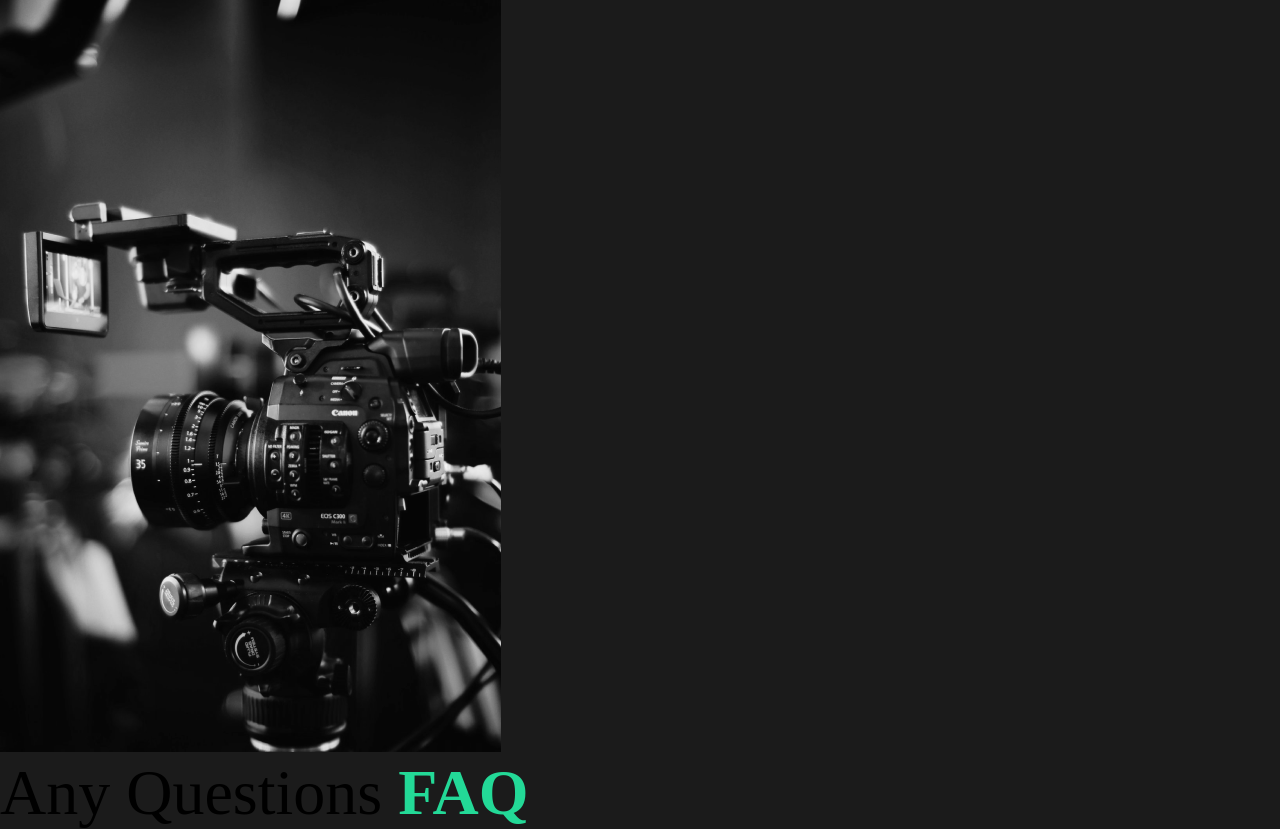
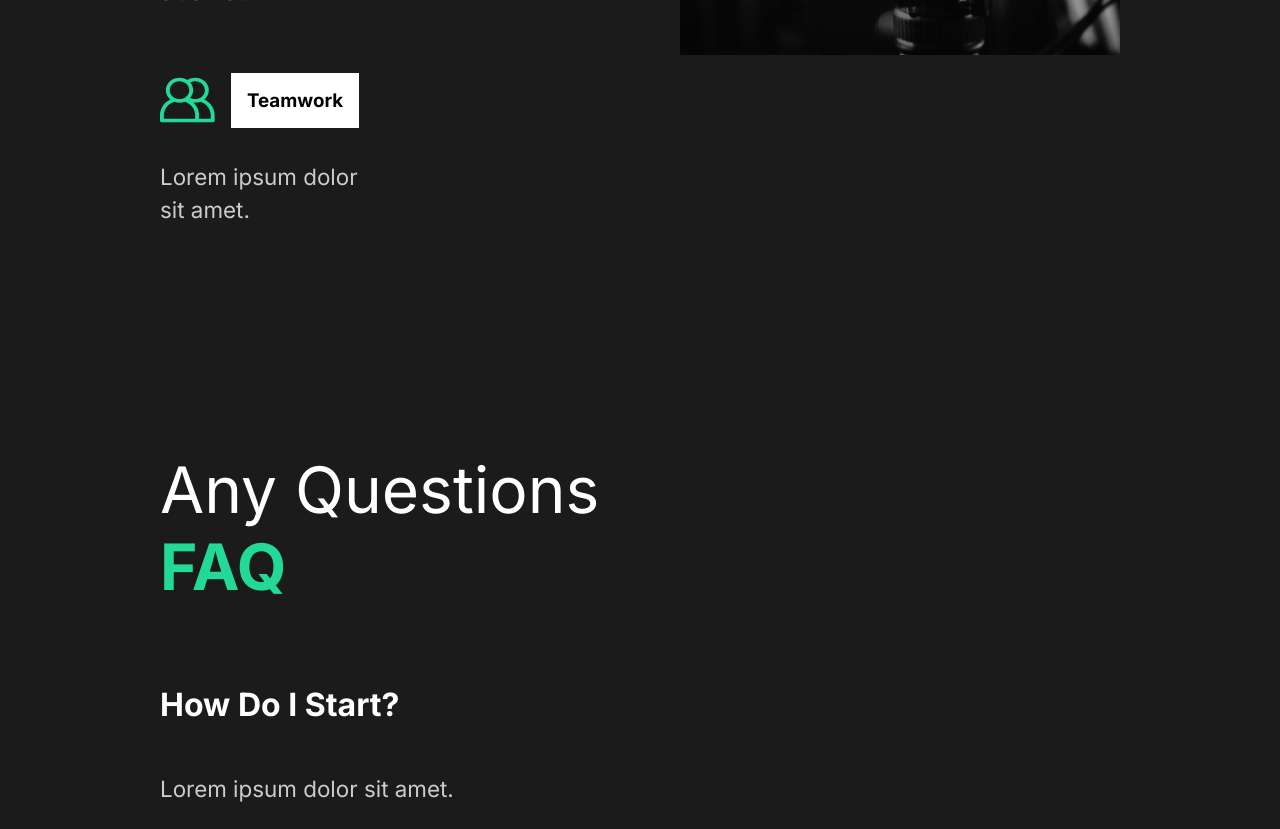
Before and after one commit to thyAshley/React-Sandbox, a React (Create React App) app in the folder portfolio-site/: page / in a window 1280 px wide. Shown: the part 1700-2529 px from the top of the page. Built offline with nearby package versions, Linux system fonts and the light colour scheme.

Commit message:
added all style for about us page

```diff
--- a/portfolio-site/public/index.html
+++ b/portfolio-site/public/index.html
@@ -4,40 +4,16 @@
     <meta charset="utf-8" />
     <link rel="icon" href="%PUBLIC_URL%/favicon.ico" />
     <meta name="viewport" content="width=device-width, initial-scale=1" />
-    <meta name="theme-color" content="#000000" />
-    <meta
-      name="description"
-      content="Web site created using create-react-app"
+
+    <link rel="preconnect" href="https://fonts.gstatic.com" />
+    <link
+      href="https://fonts.googleapis.com/css2?family=Inter:wght@400;700&family=Lobster&display=swap"
+      rel="stylesheet"
     />
-    <link rel="apple-touch-icon" href="%PUBLIC_URL%/logo192.png" />
-    <!--
-      manifest.json provides metadata used when your web app is installed on a
-      user's mobile device or desktop. See https://developers.google.com/web/fundamentals/web-app-manifest/
-    -->
-    <link rel="manifest" href="%PUBLIC_URL%/manifest.json" />
-    <!--
-      Notice the use of %PUBLIC_URL% in the tags above.
-      It will be replaced with the URL of the `public` folder during the build.
-      Only files inside the `public` folder can be referenced from the HTML.
-
-      Unlike "/favicon.ico" or "favicon.ico", "%PUBLIC_URL%/favicon.ico" will
-      work correctly both with client-side routing and a non-root public URL.
-      Learn how to configure a non-root public URL by running `npm run build`.
-    -->
-    <title>React App</title>
+    <title>Portfolio</title>
   </head>
   <body>
     <noscript>You need to enable JavaScript to run this app.</noscript>
     <div id="root"></div>
-    <!--
-      This HTML file is a template.
-      If you open it directly in the browser, you will see an empty page.
-
-      You can add webfonts, meta tags, or analytics to this file.
-      The build step will place the bundled scripts into the <body> tag.
-
-      To begin the development, run `npm start` or `yarn start`.
-      To create a production bundle, use `npm run build` or `yarn build`.
-    -->
   </body>
 </html>
--- a/portfolio-site/src/components/AboutSection.tsx
+++ b/portfolio-site/src/components/AboutSection.tsx
@@ -1,5 +1,5 @@
 import React from "react";
-import styled from "styled-components";
+import { About, Description, Hide, ImageContainer } from "../styles/styles";
 
 import home1 from "../img/home1.png";
 
@@ -34,35 +34,4 @@
   );
 };
 
-const About = styled.div`
-  align-items: center;
-  color: white;
-  display: flex;
-  justify-content: center;
-  min-height: 90vh;
-  padding: 5rem 10rem;
-`;
-
-const Description = styled.div`
-  flex: 1;
-  padding-right: 5rem;
-  h2 {
-    font-weight: lighter;
-  }
-`;
-
-const ImageContainer = styled.div`
-  flex: 1;
-  overflow: hidden;
-  img {
-    height: 80vh;
-    object-fit: cover;
-    width: 100%;
-  }
-`;
-
-const Hide = styled.div`
-  overflow: hidden;
-`;
-
 export default AboutSection;
--- a/portfolio-site/src/components/FaqSection.tsx
+++ b/portfolio-site/src/components/FaqSection.tsx
@@ -1,8 +1,11 @@
 import React from "react";
+import styled from "styled-components";
+
+import { About, Description } from "../styles/styles";
 
 const FaqSection = () => {
   return (
-    <div className="faq">
+    <Faq>
       <h2>
         Any Questions <span>FAQ</span>
       </h2>
@@ -15,6 +18,7 @@
             veritatis?
           </p>
         </div>
+        <div className="faq-line"></div>
       </div>
       <div className="question">
         <h4>Daily Schedule</h4>
@@ -25,6 +29,7 @@
             veritatis?
           </p>
         </div>
+        <div className="faq-line"></div>
       </div>
       <div className="question">
         <h4>What are the available payment method</h4>
@@ -35,6 +40,7 @@
             veritatis?
           </p>
         </div>
+        <div className="faq-line"></div>
       </div>
       <div className="question">
         <h4>What Products are available?</h4>
@@ -46,8 +52,36 @@
           </p>
         </div>
       </div>
-    </div>
+    </Faq>
   );
 };
 
+const Faq = styled(About)`
+  display: block;
+  span {
+    display: block;
+  }
+  h2 {
+    font-weight: lighter;
+    padding-bottom: 2rem;
+  }
+
+  .faq-line {
+    background: #cccccc;
+    height: 0.2rem;
+    margin: 2rem 0;
+    width: 100%;
+  }
+  .question {
+    cursor: pointer;
+    padding: 3rem 0;
+  }
+  .answer {
+    padding: 2rem 0;
+    p {
+      padding: 1rem 0;
+    }
+  }
+`;
+
 export default FaqSection;
--- a/portfolio-site/src/components/ServicesSection.tsx
+++ b/portfolio-site/src/components/ServicesSection.tsx
@@ -1,4 +1,7 @@
 import React from "react";
+import { About, Description, ImageContainer } from "../styles/styles";
+import styled from "styled-components";
+
 import clock from "../img/clock.svg";
 import diaphragm from "../img/diaphragm.svg";
 import money from "../img/money.svg";
@@ -7,53 +10,77 @@
 
 const ServicesSection = () => {
   return (
-    <div>
-      <div className="services">
-        <div className="description">
+    <Services>
+      <Description>
         <h2>
           High <span>quality</span> services
         </h2>
-          <div className="cards">
-            <div className="card">
+        <Cards>
+          <Card>
             <div className="icon">
               <img src={clock} alt="clock" />
               <h3>Efficient</h3>
             </div>
             <p>Lorem ipsum dolor sit amet.</p>
-            </div>
-          </div>
-          <div className="cards">
-            <div className="card">
+          </Card>
+          <Card>
             <div className="icon">
               <img src={diaphragm} alt="diaphragm" />
               <h3>Diaphragm</h3>
             </div>
             <p>Lorem ipsum dolor sit amet.</p>
-            </div>
-          </div>
-          <div className="cards">
-            <div className="card">
+          </Card>
+          <Card>
             <div className="icon">
               <img src={money} alt="money" />
               <h3>Affordable</h3>
             </div>
             <p>Lorem ipsum dolor sit amet.</p>
-            </div>
-          </div>
-          <div className="cards">
-            <div className="card">
+          </Card>
+          <Card>
             <div className="icon">
               <img src={teamwork} alt="teamwork" />
               <h3>Teamwork</h3>
             </div>
             <p>Lorem ipsum dolor sit amet.</p>
-            </div>
-          </div>
-        </div>
+          </Card>
+        </Cards>
+      </Description>
+      <ImageContainer>
         <img src={home2} alt="camera" />
-      </div>
-    </div>
+      </ImageContainer>
+    </Services>
   );
 };
 
+const Services = styled(About)`
+  h2 {
+    padding-bottom: 5rem;
+  }
+
+  p {
+    padding: 2rem 0rem 4rem 0rem;
+    width: 70%;
+  }
+`;
+
+const Cards = styled.div`
+  display: flex;
+  flex-wrap: wrap;
+`;
+
+const Card = styled.div`
+  flex-basis: 20rem;
+  .icon {
+    align-items: center;
+    display: flex;
+    h3 {
+      background-color: white;
+      color: black;
+      margin-left: 1rem;
+      padding: 1rem;
+    }
+  }
+`;
+
 export default ServicesSection;
--- a/portfolio-site/src/styles/GlobalStyle.ts
+++ b/portfolio-site/src/styles/GlobalStyle.ts
@@ -10,6 +10,7 @@
 
 body {
   background: #1b1b1b;
+  font-family: 'Inter', sans-serif
 }
 
 button {
@@ -17,10 +18,12 @@
   border: 3px solid #23d997;
   color: white;
   cursor: pointer;
+  font-family: 'Inter', sans-serif;
   font-weight: bold;
   font-size: 1.1rem;
   padding: 1rem 2rem;
   transition: all 0.5s ease;
+
 
   &:hover {
     background-color: #23d997;
@@ -37,6 +40,7 @@
 }
 
 h4 {
+  font-size: 2rem;
   font-weight: bold;
 }
 
--- /dev/null
+++ b/portfolio-site/src/styles/styles.ts
@@ -0,0 +1,32 @@
+import styled from "styled-components";
+
+export const About = styled.div`
+  align-items: center;
+  color: white;
+  display: flex;
+  justify-content: center;
+  min-height: 90vh;
+  padding: 5rem 10rem;
+`;
+
+export const Description = styled.div`
+  flex: 1;
+  padding-right: 5rem;
+  h2 {
+    font-weight: lighter;
+  }
+`;
+
+export const ImageContainer = styled.div`
+  flex: 1;
+  overflow: hidden;
+  img {
+    height: 80vh;
+    object-fit: cover;
+    width: 100%;
+  }
+`;
+
+export const Hide = styled.div`
+  overflow: hidden;
+`;
```
Also changed, not shown: 1 other file (tests, documents, lock files or other folders). Lines whose indentation alone changed are shown as unchanged.
